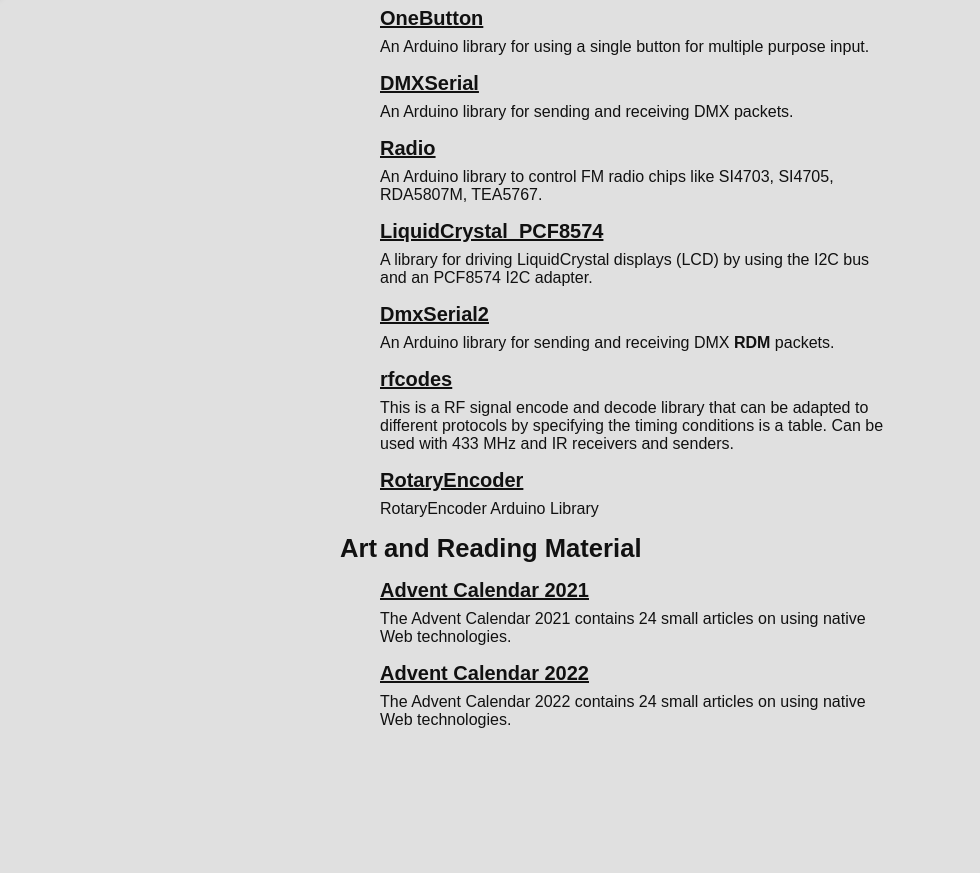
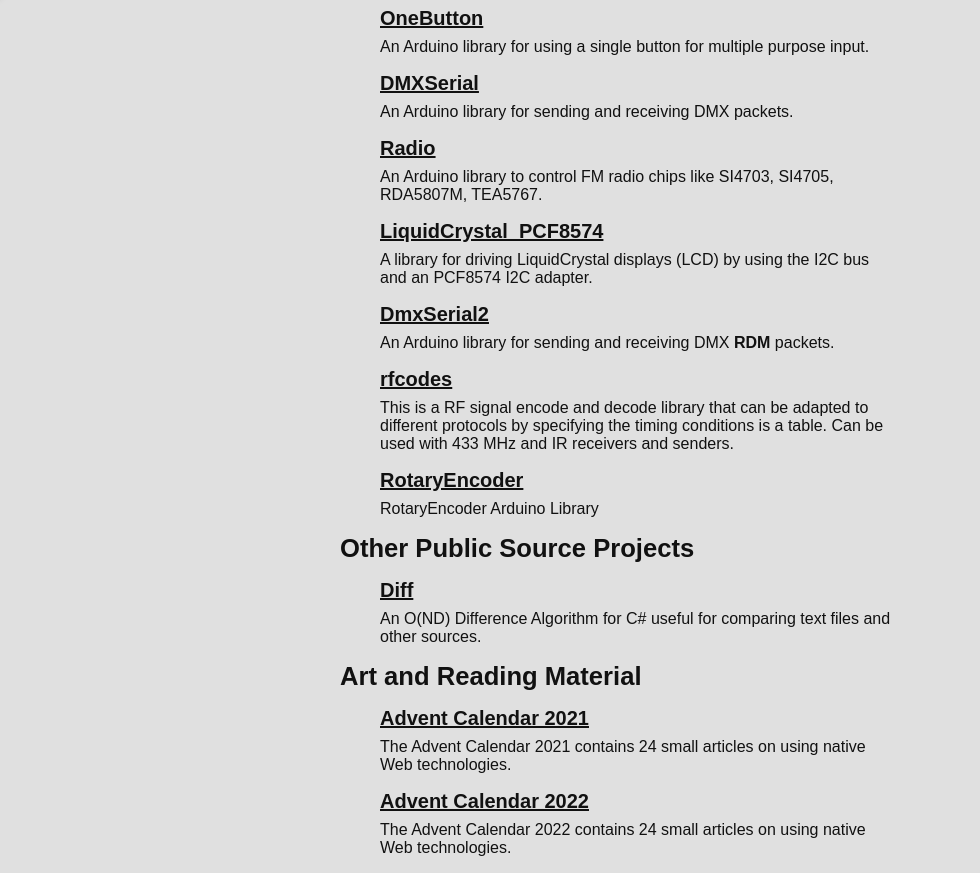
Before and after one commit to mathertel/mathertel.github.io, a plain HTML site: page index.htm in a window 1280 px wide. Shown: the part 174-1047 px from the top of the page, without its empty margins (0-980 px from the left). Before the commit the page ends 919 px from the top, so only its background shows below. Drawn offline with Linux system fonts and the light colour scheme.

Commit message:
add Diff Project

```diff
--- a/index.htm
+++ b/index.htm
@@ -104,6 +104,14 @@
     </blockquote>
 
 
+    <h2>Other Public Source Projects</h2>
+
+    <blockquote>
+      <h3><a href="https://github.com/mathertel/Diff">Diff</a></h3>
+      <p>An O(ND) Difference Algorithm for C# useful for comparing text files and other sources.</p>
+    </blockquote>
+
+
     <h2>Art and Reading Material</h2>
 
     <blockquote>
```
